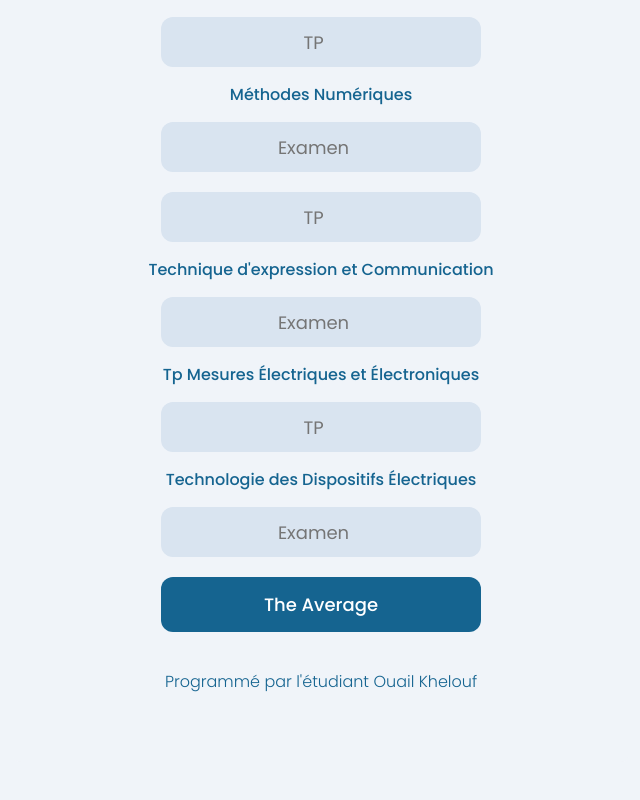
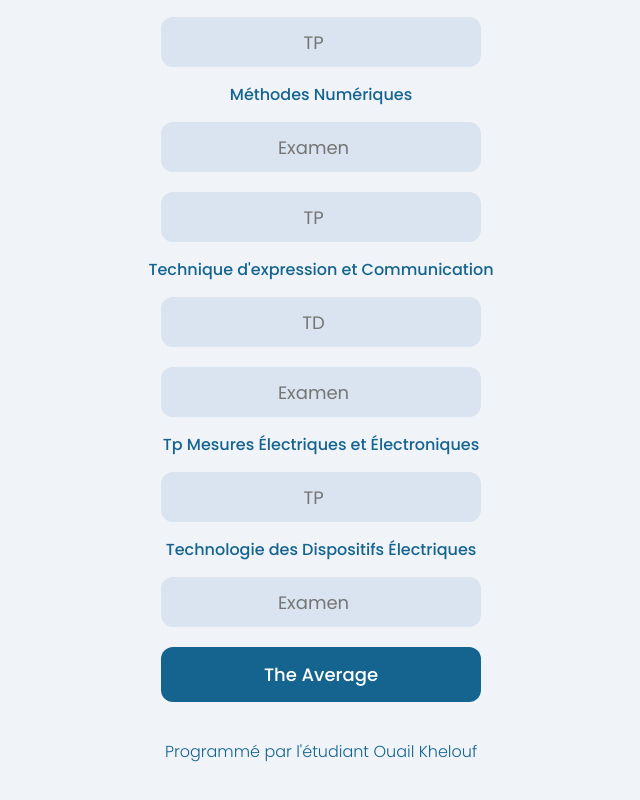
Before and after one commit to Khelouf-Ouail/Average-Calculator, a plain HTML site: page index.html in a window 1280 px wide. Shown: the part 1057-1857 px from the top of the page, without its empty margins (319-959 px from the left). Before the commit the page ends 1827 px from the top, so only its background shows below. Drawn offline with Linux system fonts and the light colour scheme.

Commit message:
Update index.html

```diff
--- a/index.html
+++ b/index.html
@@ -65,7 +65,8 @@ Fondamentale 2</h4>
         <input type="number" id="info_tp" placeholder="TP" required>
 
       <h4>Technique d'expression et Communication</h4>
-        <input type="number" id="etat" placeholder="Examen" required>
+        <input type="number" id="etat_td" placeholder="TD" required>
+        <input type="number" id="etat_exam" placeholder="Examen" required>
 
       <h4>Tp Mesures Électriques et Électroniques</h4>
         <input type="number" id="an" placeholder="TP" required>
```
